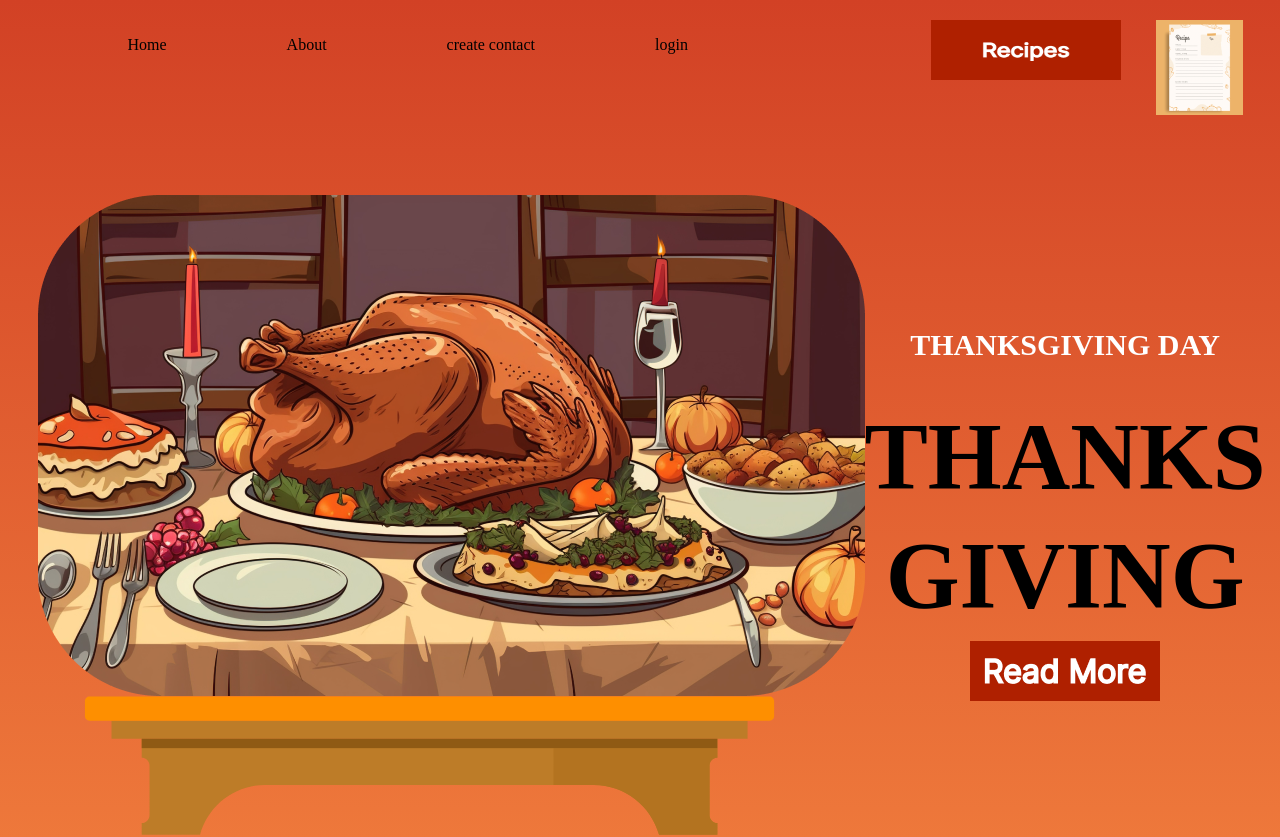
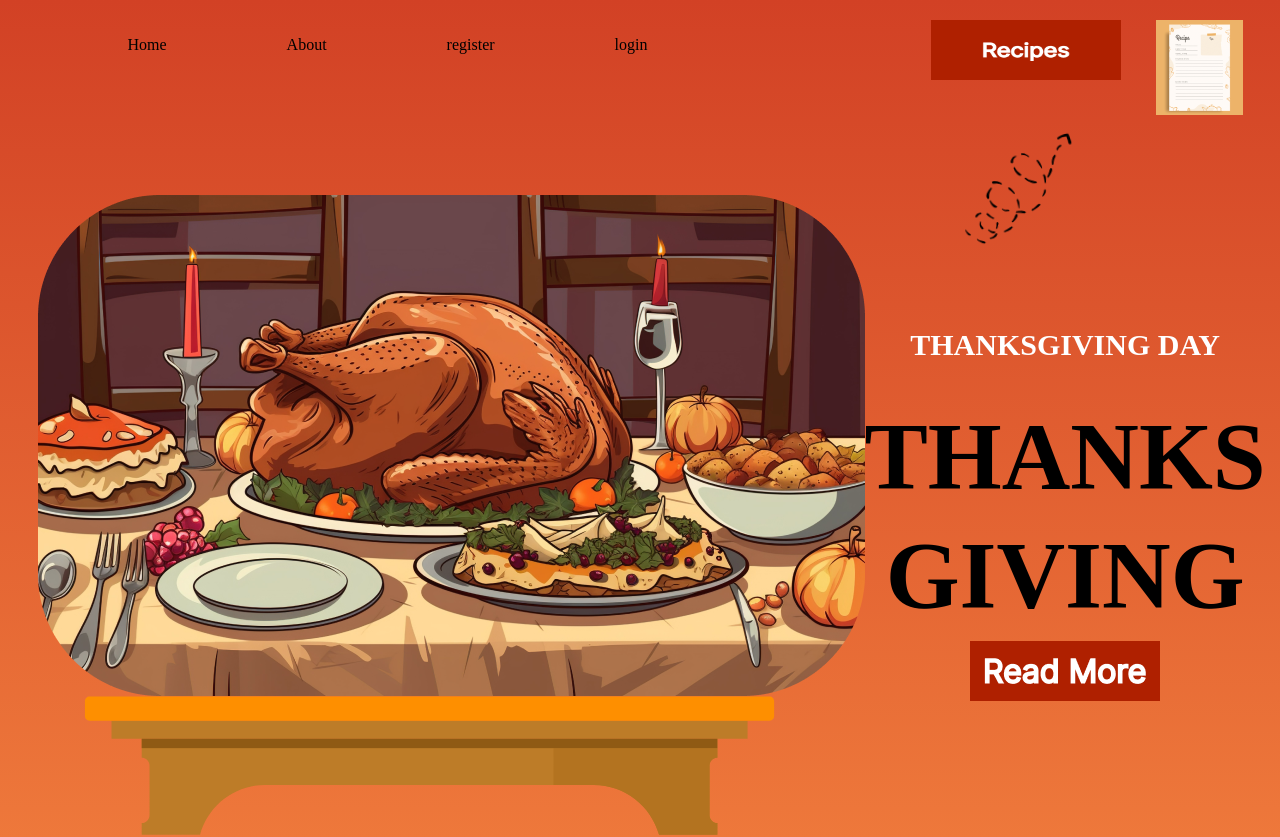
Before and after one commit to cole-essig/se__project_the_plan, a React (Vite) app: page /home in a window 1280 px wide. Shown: the top 837 px of the page. Built offline with nearby package versions, Linux system fonts and the light colour scheme.

Commit message:
inital commits

```diff
--- a/src/components/Home/Home.css
+++ b/src/components/Home/Home.css
@@ -4,6 +4,16 @@
   position: relative;
 }
 
+.home__arrow {
+  position: absolute;
+  height: 116px;
+  width: 111px;
+  right: 69px;
+  top: -34px;
+  animation: pulse 3s infinite;
+  margin-right: 100px;
+  margin-top: 50px;
+}
 .home__header {
   color: #fff;
   font-size: 30px;
@@ -79,6 +89,10 @@
   display: flex;
   margin: 0px;
 }
+
+.home__paragraph {
+  color: #fff;
+}
 .nav {
   display: flex;
   justify-content: space-between;
@@ -102,3 +116,13 @@
   color: #fff;
   z-index: 1;
 }
+
+@keyframes pulse {
+  0%,
+  100% {
+    transform: scale(1) rotate(0deg);
+  }
+  50% {
+    transform: scale(1.2) rotate(-90deg);
+  }
+}
--- a/src/components/Home/Home.jsx
+++ b/src/components/Home/Home.jsx
@@ -10,6 +10,7 @@ import recipes from "../../assets/img/ThanksGiving_recipes.png";
 import Recipes from "../../assets/img/ThanksGiving_button-Re.png";
 import bench from "../../assets/img/BENCH.svg";
 import information from "../../assets/img/ThanksGiving_button-information.png";
+import arrow from "../../assets/img/arrow.svg";
 import { Nav } from "react-bootstrap";
 
 function Home() {
@@ -17,8 +18,14 @@ function Home() {
     console.log("hey");
   };
 
-  const handleClick = () => {
-    console.log("Styled image button clicked!");
+  // const handleClick = () => {
+  //   console.log("Styled image button clicked!");
+  // };
+
+  const [isParagraphVisible, setIsParagraphVisible] = useState(false);
+
+  const handleReadMoreClick = () => {
+    setIsParagraphVisible((prev) => !prev);
   };
 
   return (
@@ -50,7 +57,7 @@ function Home() {
               className="nav__link"
               activeClassName="Home__active-link"
             >
-              create contact
+              register
             </Nav>
           </li>
           <li>
@@ -74,11 +81,12 @@ function Home() {
             src={recipes}
             alt="my__recipes"
             className="home__button-myrecipe"
-            onClick={onClick}
+            // onClick={onClick}
           />
         </ul>
       </nav>
       <div className="home__middle">
+        <img src={arrow} alt="arrow" className="home__arrow" />
         <div className="home__items">
           <img src={dinner} alt="food" className="home__food" />
           <img src={bench} alt="shelf" className="home__shelf" />
@@ -91,8 +99,15 @@ function Home() {
             src={information}
             alt="ReadMe"
             className="home__button-information"
-            handleClick={handleClick}
+            onClick={handleReadMoreClick}
           />
+          {isParagraphVisible && (
+            <p className="home__paragraph">
+              Thanksgiving is a time to gather with loved ones, enjoy delicious
+              meals, and reflect on the blessings of the past year. Celebrate
+              the holiday with gratitude and joy!
+            </p>
+          )}
         </div>
       </div>
       {/* <TopDish /> */}
```
Also changed, not shown: src/assets/img/arrow.svg (added).
